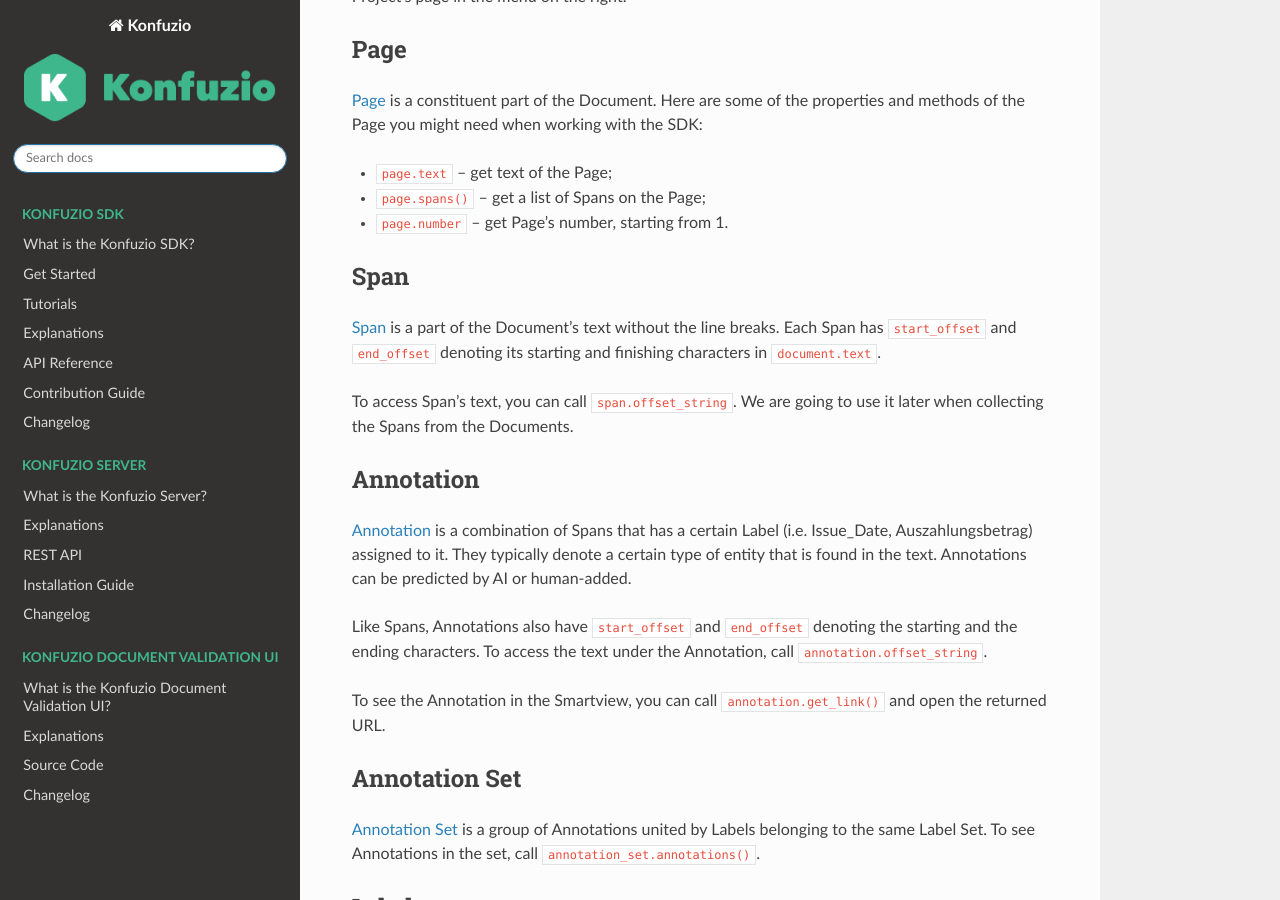
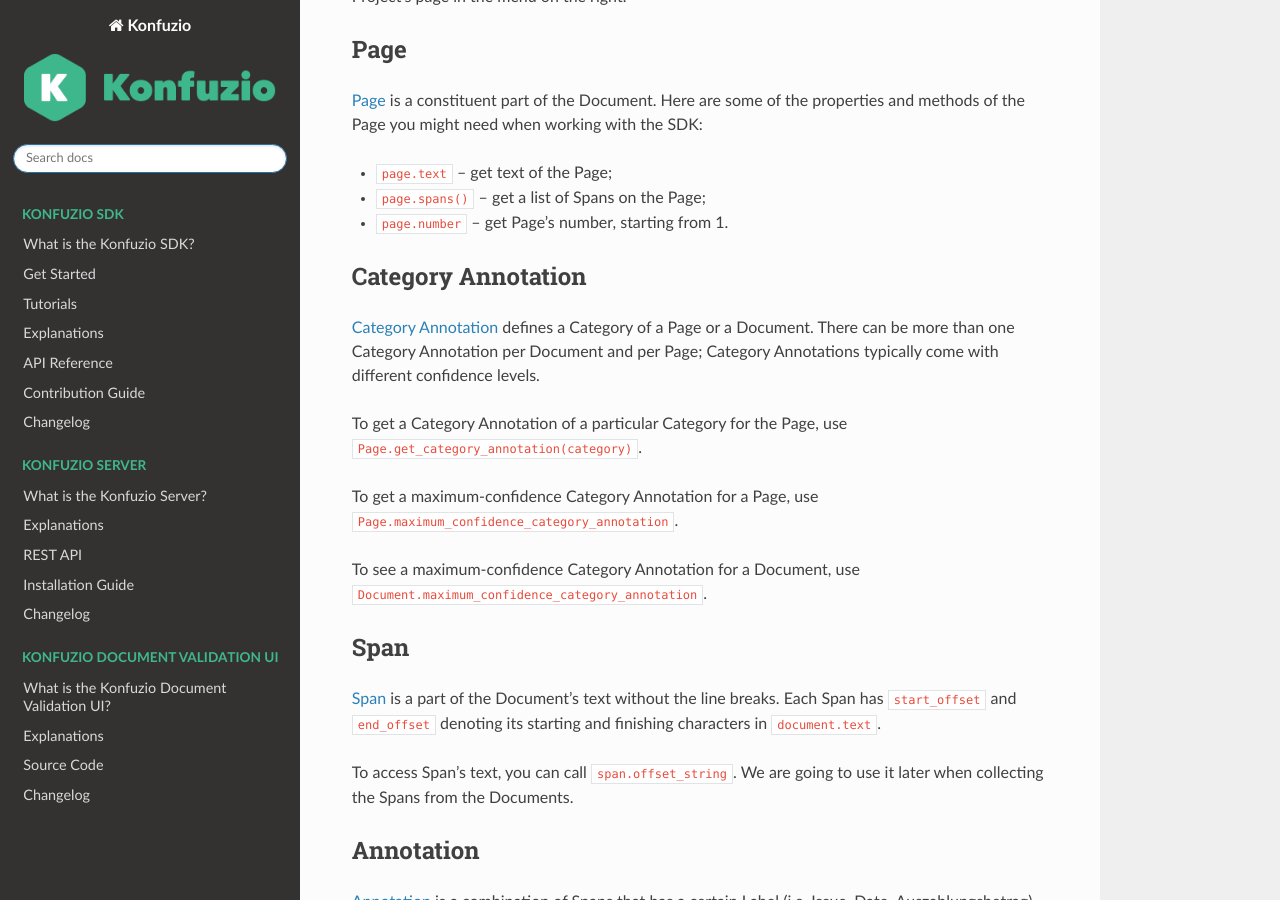
Before and after one commit to konfuzio-ai/konfuzio-sdk, a Sphinx documentation site: the page built from docs/sdk/home/index.md, in a window 1280 px wide and 900 px high, scrolled down 1777 px. Built offline with Sphinx 7.4.7 and the Read the Docs theme 2.0.0, drawn with Linux system fonts in a browser that asks for light colours; pages that are not in the unit, such as notebooks, are missing from menus; a script that is not in the unit is left out.

Commit message:
initial commit

```diff
--- a/docs/sdk/home/index.md
+++ b/docs/sdk/home/index.md
@@ -73,6 +73,17 @@
 
 .. _span-concept:
 
+### Category Annotation
+[Category Annotation](sourcecode.html#category-annotation) defines a Category of a Page or a Document. There can be
+more than one Category Annotation per Document and per Page; Category Annotations typically come with different
+confidence levels.
+
+To get a Category Annotation of a particular Category for the Page, use `Page.get_category_annotation(category)`.
+
+To get a maximum-confidence Category Annotation for a Page, use `Page.maximum_confidence_category_annotation`.
+
+To see a maximum-confidence Category Annotation for a Document, use `Document.maximum_confidence_category_annotation`.
+
 ### Span
 [Span](sourcecode.html#span) is a part of the Document's text without the line breaks. Each Span has `start_offset` and `end_offset` denoting its starting and finishing characters in `document.text`.
 
```
